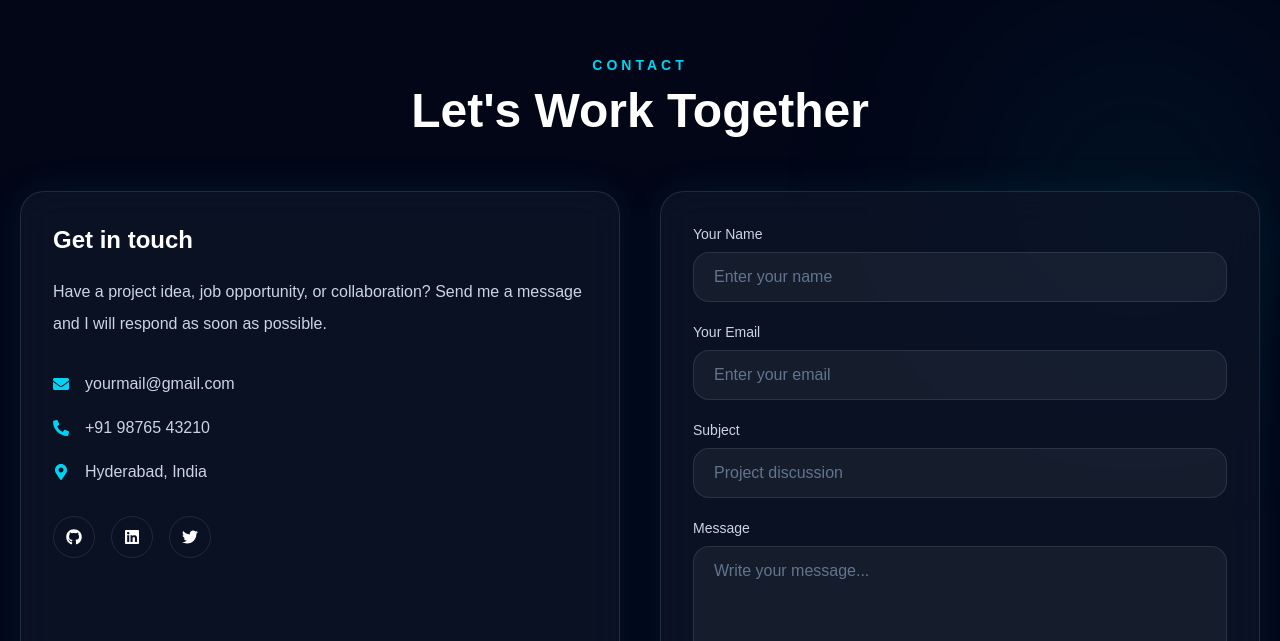
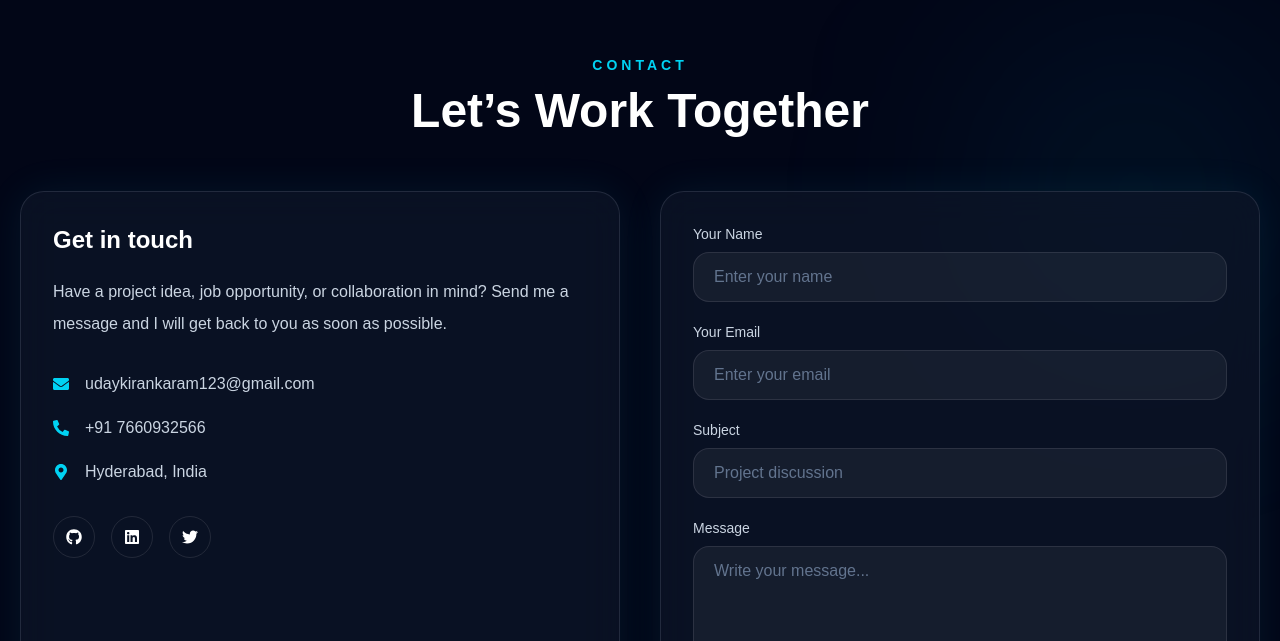
Before and after one commit to Udaykirankaram/udaykiran-dev, a Next.js app: page / in a window 1280 px wide. Shown: the part 6619-7260 px from the top of the page. Built offline with nearby package versions, Linux system fonts and the light colour scheme.

Commit message:
updated project sections file

```diff
--- a/app/page.js
+++ b/app/page.js
@@ -24,7 +24,7 @@ export default function Home() {
       <Projects />
       <Experience />
       <Services />
-      <Testimonials />
+      <Contact />
       <Footer />
       <BackToTop />
     </main>
--- a/sections/Projects.jsx
+++ b/sections/Projects.jsx
@@ -59,6 +59,7 @@ export default function Projects() {
                   src={project.image}
                   alt={`${project.title} project screenshot`}
                   fill
+                  sizes="(max-width: 768px) 100vw, 50vw"
                   className="object-cover transition duration-500 group-hover:scale-110"
                 />
 
```
